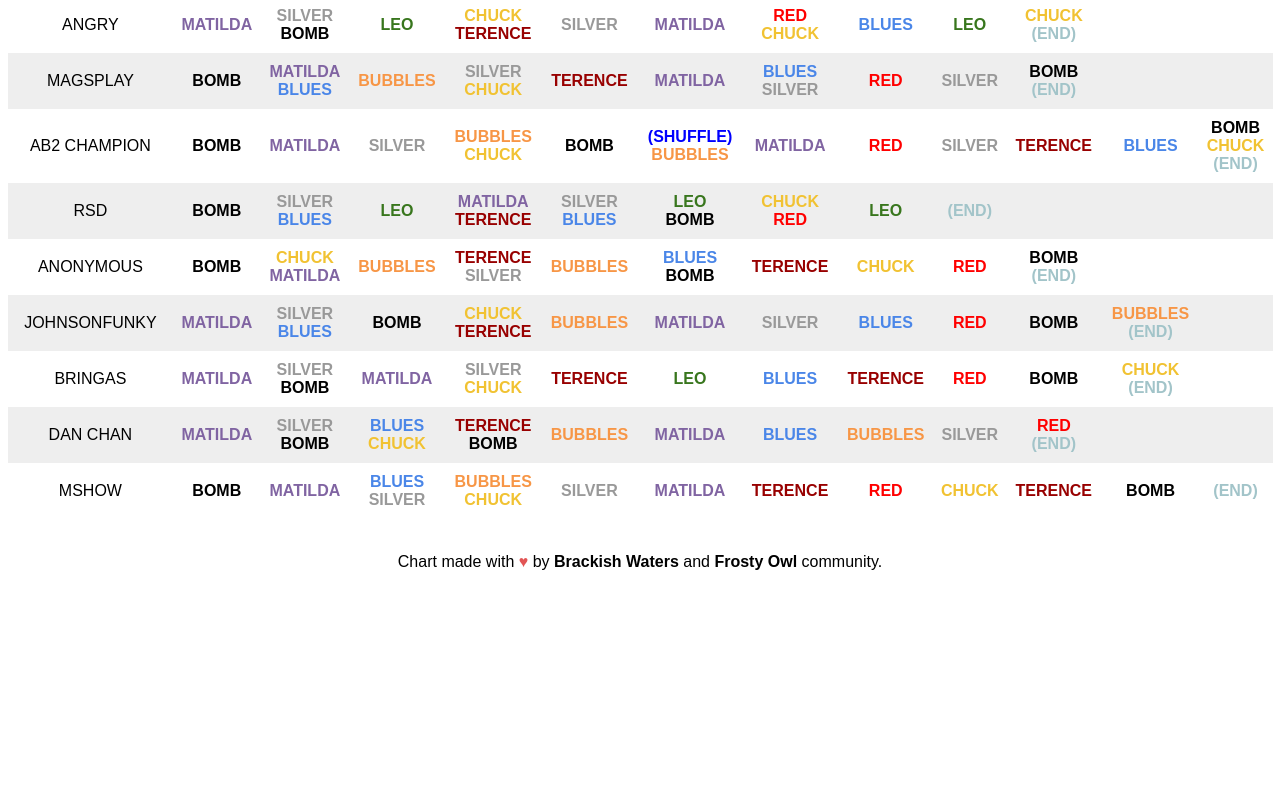
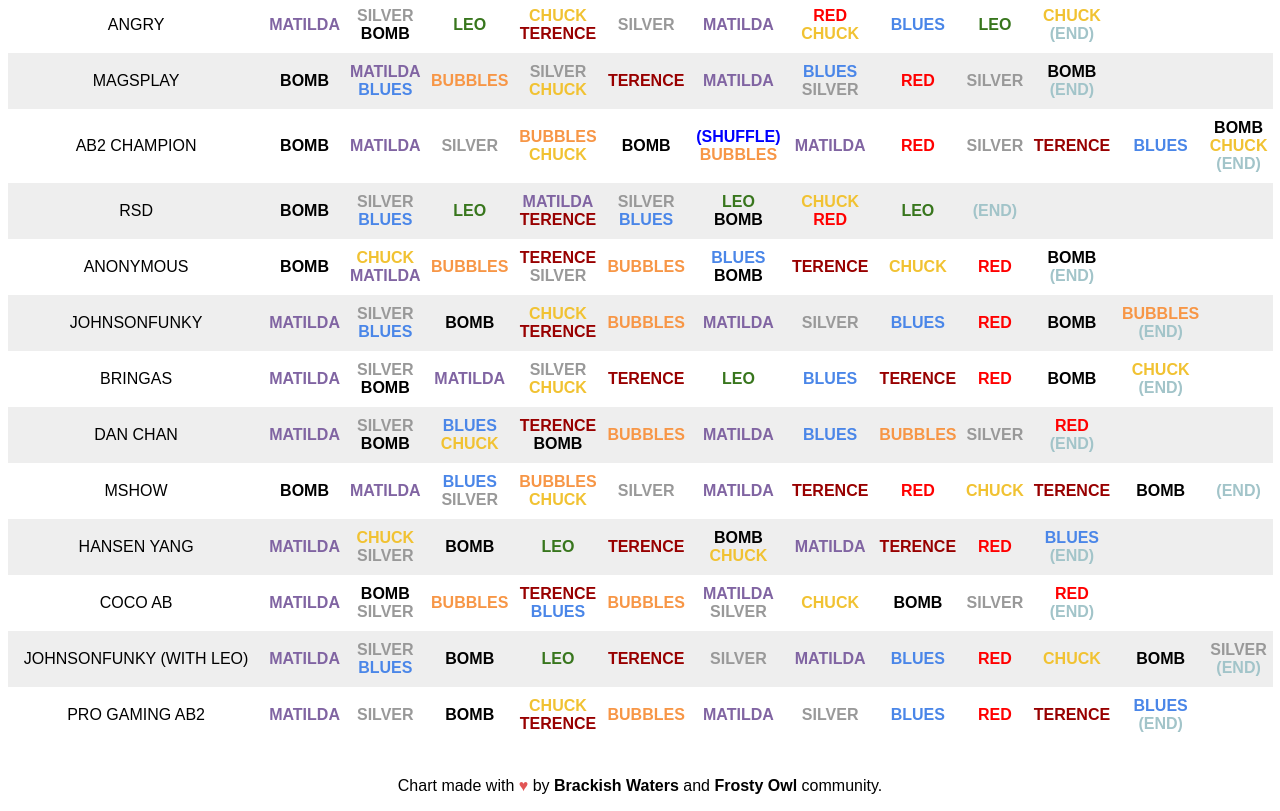
Before and after one commit to snappyaquila/snappyaquila.github.io, a plain HTML site: page index.html in a window 1280 px wide. Shown: the part 158-969 px from the top of the page. Before the commit the page ends 800 px from the top, so only its background shows below. Drawn offline with Linux system fonts and the light colour scheme.

Commit message:
v2 updates for battle chart

```diff
--- a/index.html
+++ b/index.html
@@ -766,6 +766,312 @@
 				</ul>
 			</td>
 		 </tr>
+		<tr>
+			<td>HANSEN YANG</td>
+			<td>
+				<ul class='no-bullets'>
+					<li class="matilda">MATILDA</li>
+				</ul>
+			</td>
+			<td>
+				<ul class='no-bullets'>
+					<li class="chuck">CHUCK</li>
+					<li class="silver">SILVER</li>
+				</ul>
+			</td>
+			<td>
+				<ul class='no-bullets'>
+					<li class="bomb">BOMB</li>
+				</ul>
+			</td>
+			<td>
+				<ul class='no-bullets'>
+					<li class="leo">LEO</li>
+				</ul>
+			</td>
+			<td>
+				<ul class='no-bullets'>
+					<li class="terence">TERENCE</li>
+				</ul>
+			</td>
+			<td>
+				<ul class='no-bullets'>
+					<li class="bomb">BOMB</li>
+					<li class="chuck">CHUCK</li>
+				</ul>
+			</td>
+			<td>
+				<ul class='no-bullets'>
+					<li class="matilda">MATILDA</li>
+				</ul>
+			</td>
+			<td>
+				<ul class='no-bullets'>
+					<li class="terence">TERENCE</li>
+				</ul>
+			</td>
+			<td>
+				<ul class='no-bullets'>
+					<li class="red">RED</li>
+				</ul>
+			</td>
+			<td>
+				<ul class='no-bullets'>
+					<li class="blues">BLUES</li>
+					<li class="end">(END)</li>
+				</ul>
+			</td>
+			<td>
+				<ul class='no-bullets'>
+				</ul>
+			</td>
+			<td>
+				<ul class='no-bullets'>
+				</ul>
+			</td>
+			<td>
+				<ul class='no-bullets'>
+				</ul>
+			</td>
+			<td>
+				<ul class='no-bullets'>
+				</ul>
+			</td>
+			<td>
+				<ul class='no-bullets'>
+				</ul>
+			</td>
+		 </tr>
+		<tr>
+			<td>COCO AB</td>
+			<td>
+				<ul class='no-bullets'>
+					<li class="matilda">MATILDA</li>
+				</ul>
+			</td>
+			<td>
+				<ul class='no-bullets'>
+					<li class="bomb">BOMB</li>
+					<li class="silver">SILVER</li>
+				</ul>
+			</td>
+			<td>
+				<ul class='no-bullets'>
+					<li class="bubbles">BUBBLES</li>
+				</ul>
+			</td>
+			<td>
+				<ul class='no-bullets'>
+					<li class="terence">TERENCE</li>
+					<li class="blues">BLUES</li>
+				</ul>
+			</td>
+			<td>
+				<ul class='no-bullets'>
+					<li class="bubbles">BUBBLES</li>
+				</ul>
+			</td>
+			<td>
+				<ul class='no-bullets'>
+					<li class="matilda">MATILDA</li>
+					<li class="silver">SILVER</li>
+				</ul>
+			</td>
+			<td>
+				<ul class='no-bullets'>
+					<li class="chuck">CHUCK</li>
+				</ul>
+			</td>
+			<td>
+				<ul class='no-bullets'>
+					<li class="bomb">BOMB</li>
+				</ul>
+			</td>
+			<td>
+				<ul class='no-bullets'>
+					<li class="silver">SILVER</li>
+				</ul>
+			</td>
+			<td>
+				<ul class='no-bullets'>
+					<li class="red">RED</li>
+					<li class="end">(END)</li>
+				</ul>
+			</td>
+			<td>
+				<ul class='no-bullets'>
+				</ul>
+			</td>
+			<td>
+				<ul class='no-bullets'>
+				</ul>
+			</td>
+			<td>
+				<ul class='no-bullets'>
+				</ul>
+			</td>
+			<td>
+				<ul class='no-bullets'>
+				</ul>
+			</td>
+			<td>
+				<ul class='no-bullets'>
+				</ul>
+			</td>
+		 </tr>
+		<tr>
+			<td>JOHNSONFUNKY (WITH LEO)</td>
+			<td>
+				<ul class='no-bullets'>
+					<li class="matilda">MATILDA</li>
+				</ul>
+			</td>
+			<td>
+				<ul class='no-bullets'>
+					<li class="silver">SILVER</li>
+					<li class="blues">BLUES</li>
+				</ul>
+			</td>
+			<td>
+				<ul class='no-bullets'>
+					<li class="bomb">BOMB</li>
+				</ul>
+			</td>
+			<td>
+				<ul class='no-bullets'>
+					<li class="leo">LEO</li>
+				</ul>
+			</td>
+			<td>
+				<ul class='no-bullets'>
+					<li class="terence">TERENCE</li>
+				</ul>
+			</td>
+			<td>
+				<ul class='no-bullets'>
+					<li class="silver">SILVER</li>
+				</ul>
+			</td>
+			<td>
+				<ul class='no-bullets'>
+					<li class="matilda">MATILDA</li>
+				</ul>
+			</td>
+			<td>
+				<ul class='no-bullets'>
+					<li class="blues">BLUES</li>
+				</ul>
+			</td>
+			<td>
+				<ul class='no-bullets'>
+					<li class="red">RED</li>
+				</ul>
+			</td>
+			<td>
+				<ul class='no-bullets'>
+					<li class="chuck">CHUCK</li>
+				</ul>
+			</td>
+			<td>
+				<ul class='no-bullets'>
+					<li class="bomb">BOMB</li>
+				</ul>
+			</td>
+			<td>
+				<ul class='no-bullets'>
+					<li class="silver">SILVER</li>
+					<li class="end">(END)</li>
+				</ul>
+			</td>
+			<td>
+				<ul class='no-bullets'>
+				</ul>
+			</td>
+			<td>
+				<ul class='no-bullets'>
+				</ul>
+			</td>
+			<td>
+				<ul class='no-bullets'>
+				</ul>
+			</td>
+		 </tr>
+		<tr>
+			<td>PRO GAMING AB2</td>
+			<td>
+				<ul class='no-bullets'>
+					<li class="matilda">MATILDA</li>
+				</ul>
+			</td>
+			<td>
+				<ul class='no-bullets'>
+					<li class="silver">SILVER</li>
+				</ul>
+			</td>
+			<td>
+				<ul class='no-bullets'>
+					<li class="bomb">BOMB</li>
+				</ul>
+			</td>
+			<td>
+				<ul class='no-bullets'>
+					<li class="chuck">CHUCK</li>
+					<li class="terence">TERENCE</li>
+				</ul>
+			</td>
+			<td>
+				<ul class='no-bullets'>
+					<li class="bubbles">BUBBLES</li>
+				</ul>
+			</td>
+			<td>
+				<ul class='no-bullets'>
+					<li class="matilda">MATILDA</li>
+				</ul>
+			</td>
+			<td>
+				<ul class='no-bullets'>
+					<li class="silver">SILVER</li>
+				</ul>
+			</td>
+			<td>
+				<ul class='no-bullets'>
+					<li class="blues">BLUES</li>
+				</ul>
+			</td>
+			<td>
+				<ul class='no-bullets'>
+					<li class="red">RED</li>
+				</ul>
+			</td>
+			<td>
+				<ul class='no-bullets'>
+					<li class="terence">TERENCE</li>
+				</ul>
+			</td>
+			<td>
+				<ul class='no-bullets'>
+					<li class="blues">BLUES</li>
+					<li class="end">(END)</li>
+				</ul>
+			</td>
+			<td>
+				<ul class='no-bullets'>
+				</ul>
+			</td>
+			<td>
+				<ul class='no-bullets'>
+				</ul>
+			</td>
+			<td>
+				<ul class='no-bullets'>
+				</ul>
+			</td>
+			<td>
+				<ul class='no-bullets'>
+				</ul>
+			</td>
+		 </tr>
 		</table>
 <br>
 		<p style='text-align:center'>
```
